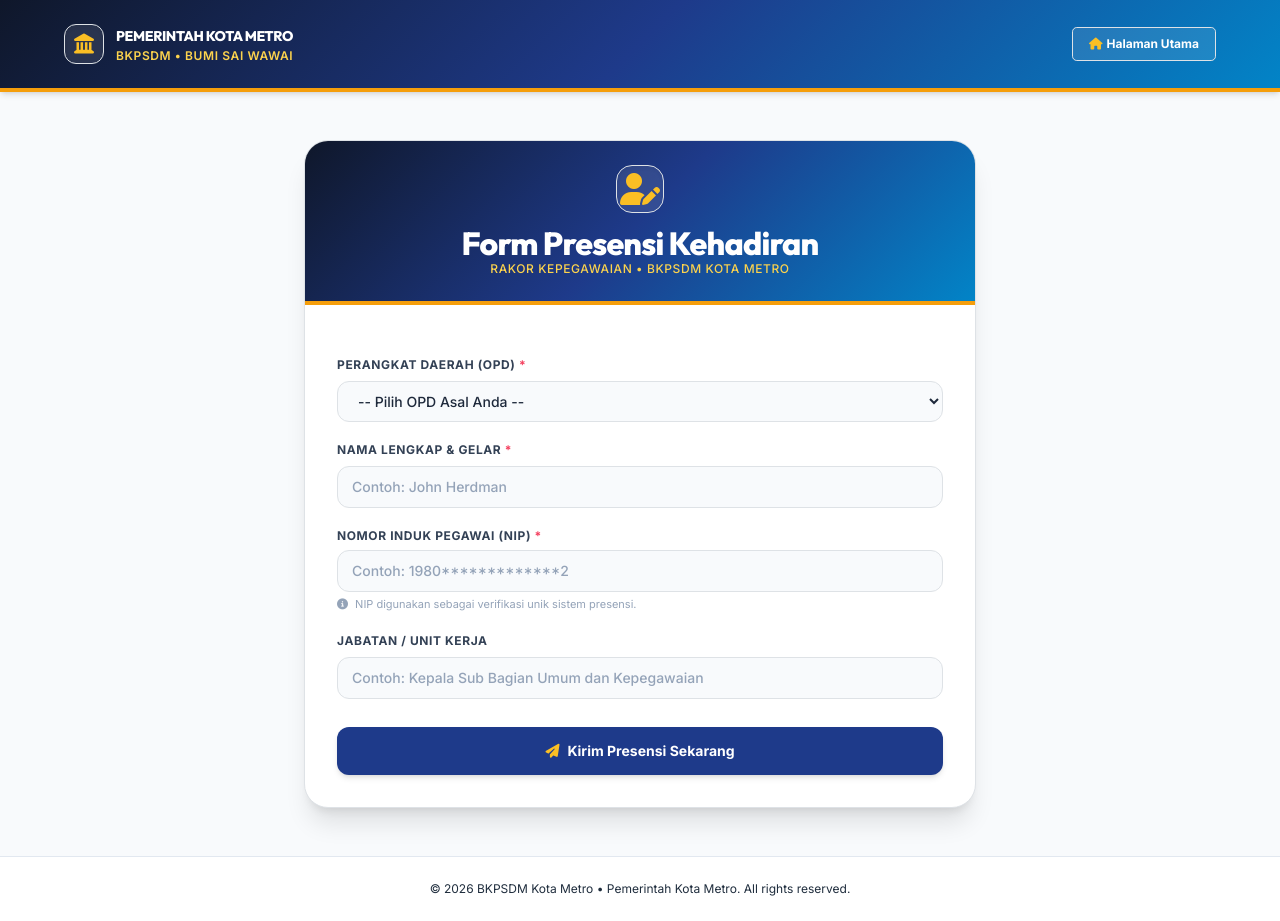
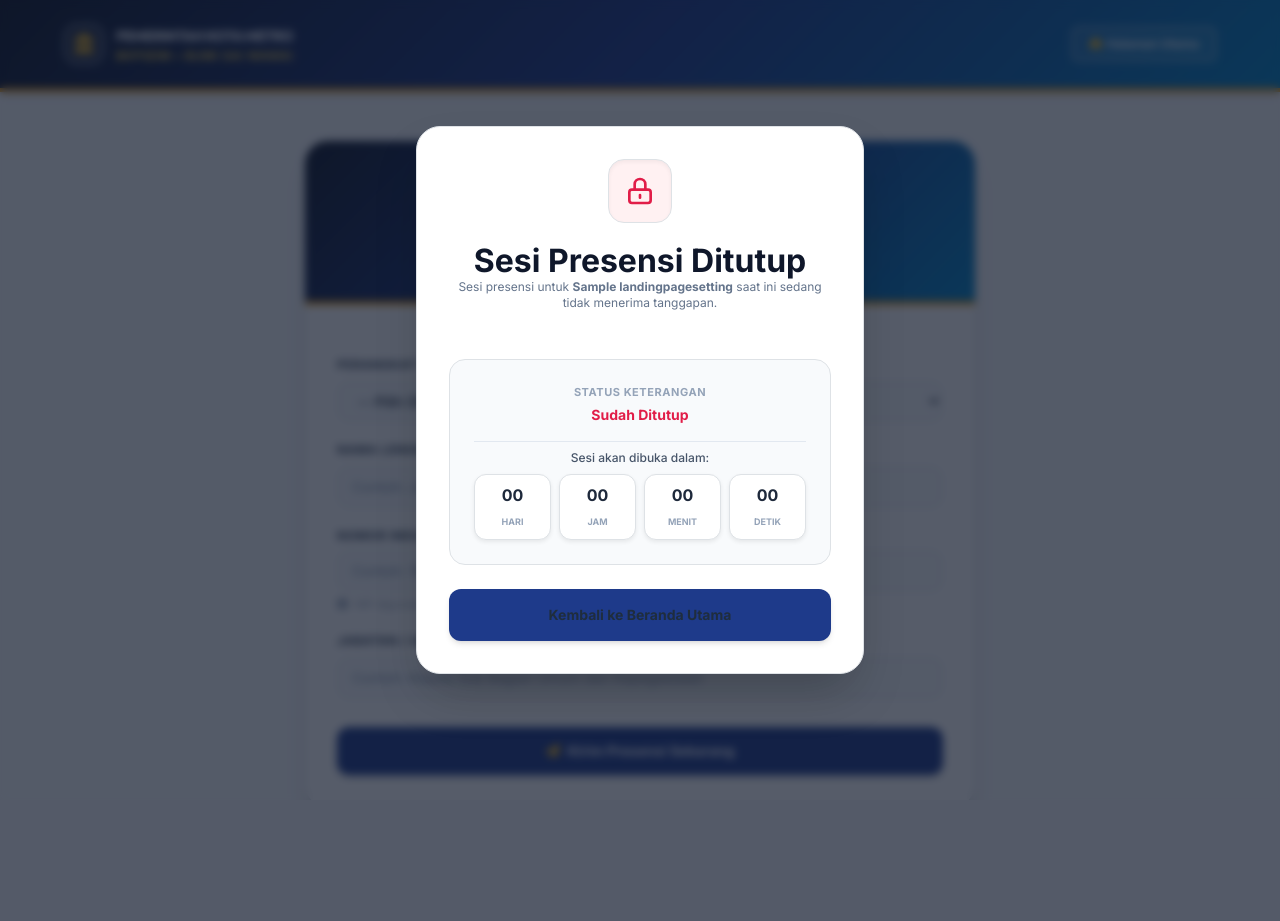
Before and after one commit to dafa1331/rakor, a Django app: page /presensi/ in a window 1280 px wide. After the commit the page ends 779 px from the top, so only its background shows below. Run offline with Django 5.2, Linux system fonts and the light colour scheme; tables that the repository leaves empty hold one stand-in row (values such as "Sample post"); some libraries are stand-ins or nearby versions.

Commit message:
update view fitur countdown

```diff
--- a/presensi/templates/presensi/form_presensi_global.html
+++ b/presensi/templates/presensi/form_presensi_global.html
@@ -16,7 +16,7 @@
                 Form Presensi Kehadiran
             </h3>
             <p class="text-xs text-amber-300 font-medium tracking-wider uppercase mt-1 mb-0">
-                Rakor Kepegawaian &bull; BKPSDM Kota Metro
+                {{ setting.judul_acara|default:"Rakor Kepegawaian" }} &bull; BKPSDM Kota Metro
             </p>
         </div>
 
@@ -116,6 +116,100 @@
         </div>
     </div>
 </div>
+
+{% if not presensi_aktif %}
+<!-- Modal Overlay Presensi Ditutup / Belum Dibuka -->
+<div id="closedModal" class="fixed inset-0 z-50 flex items-center justify-center bg-slate-900/70 backdrop-blur-sm p-4">
+    <div class="bg-white rounded-3xl shadow-2xl max-w-md w-full p-6 md:p-8 text-center transform transition-all border border-slate-100">
+
+        <!-- Ikon Peringatan -->
+        <div class="mx-auto flex items-center justify-center h-16 w-16 rounded-2xl bg-rose-50 text-rose-600 mb-4 border border-rose-100 shadow-inner">
+            <svg class="h-8 w-8" fill="none" viewBox="0 0 24 24" stroke="currentColor">
+                <path stroke-linecap="round" stroke-linejoin="round" stroke-width="2" d="M12 15v2m-6 4h12a2 2 0 002-2v-6a2 2 0 00-2-2H6a2 2 0 00-2 2v6a2 2 0 002 2zm10-10V7a4 4 0 00-8 0v4h8z"/>
+            </svg>
+        </div>
+
+        <h3 class="text-xl font-extrabold text-slate-900 mb-1">Sesi Presensi Ditutup</h3>
+        <p class="text-xs text-slate-500 mb-5">
+            Sesi presensi untuk <strong>{{ setting.judul_acara|default:"Acara Ini" }}</strong> saat ini sedang tidak menerima tanggapan.
+        </p>
+
+        <!-- Box Keterangan & Countdown -->
+        <div class="bg-slate-50 border border-slate-200 rounded-2xl p-4 mb-6">
+            <p class="text-[11px] font-bold text-slate-400 uppercase tracking-wider mb-1">Status Keterangan</p>
+            <p class="text-sm font-bold text-rose-600 mb-3">{{ status_text }}</p>
+
+            {% if setting.presensi_buka %}
+            <!-- Area Countdown Waktu Buka -->
+            <div id="countdown-wrapper" class="hidden pt-2 border-t border-slate-200">
+                <p class="text-xs text-slate-600 font-medium mb-2">Sesi akan dibuka dalam:</p>
+                <div class="grid grid-cols-4 gap-2 text-center">
+                    <div class="bg-white border border-slate-200 rounded-xl p-2 shadow-sm">
+                        <span id="cd-days" class="block font-extrabold text-base text-slate-800">00</span>
+                        <span class="text-[9px] text-slate-400 uppercase font-bold">Hari</span>
+                    </div>
+                    <div class="bg-white border border-slate-200 rounded-xl p-2 shadow-sm">
+                        <span id="cd-hours" class="block font-extrabold text-base text-slate-800">00</span>
+                        <span class="text-[9px] text-slate-400 uppercase font-bold">Jam</span>
+                    </div>
+                    <div class="bg-white border border-slate-200 rounded-xl p-2 shadow-sm">
+                        <span id="cd-minutes" class="block font-extrabold text-base text-slate-800">00</span>
+                        <span class="text-[9px] text-slate-400 uppercase font-bold">Menit</span>
+                    </div>
+                    <div class="bg-white border border-slate-200 rounded-xl p-2 shadow-sm">
+                        <span id="cd-seconds" class="block font-extrabold text-base text-slate-800">00</span>
+                        <span class="text-[9px] text-slate-400 uppercase font-bold">Detik</span>
+                    </div>
+                </div>
+            </div>
+            {% endif %}
+        </div>
+
+        <!-- Tombol Kembali -->
+        <a href="{% url 'landing_page' %}" class="w-full inline-block bg-blue-900 hover:bg-blue-950 text-white font-bold py-3 px-4 rounded-xl transition duration-200 shadow-md text-sm">
+            Kembali ke Beranda Utama
+        </a>
+    </div>
+</div>
+
+<!-- JavaScript Hitung Mundur (Countdown) -->
+{% if setting.presensi_buka %}
+<script>
+    document.addEventListener("DOMContentLoaded", function() {
+        const bukaStr = "{{ setting.presensi_buka|date:'Y-m-d H:i:s' }}";
+        if (bukaStr) {
+            const targetTime = new Date(bukaStr.replace(/-/g, "/")).getTime();
+            const wrapper = document.getElementById("countdown-wrapper");
+
+            if (targetTime && wrapper) {
+                wrapper.classList.remove("hidden");
+
+                const timer = setInterval(function() {
+                    const now = new Date().getTime();
+                    const diff = targetTime - now;
+
+                    if (diff <= 0) {
+                        clearInterval(timer);
+                        location.reload(); // Refresh otomatis begitu jadwal buka tiba
+                        return;
+                    }
+
+                    const days = Math.floor(diff / (1000 * 60 * 60 * 24));
+                    const hours = Math.floor((diff % (1000 * 60 * 60 * 24)) / (1000 * 60 * 60));
+                    const minutes = Math.floor((diff % (1000 * 60 * 60)) / (1000 * 60));
+                    const seconds = Math.floor((diff % (1000 * 60)) / 1000);
+
+                    document.getElementById("cd-days").innerText = String(days).padStart(2, '0');
+                    document.getElementById("cd-hours").innerText = String(hours).padStart(2, '0');
+                    document.getElementById("cd-minutes").innerText = String(minutes).padStart(2, '0');
+                    document.getElementById("cd-seconds").innerText = String(seconds).padStart(2, '0');
+                }, 1000);
+            }
+        }
+    });
+</script>
+{% endif %}
+{% endif %}
 {% endblock %}
 
 {% block extra_js %}
```
